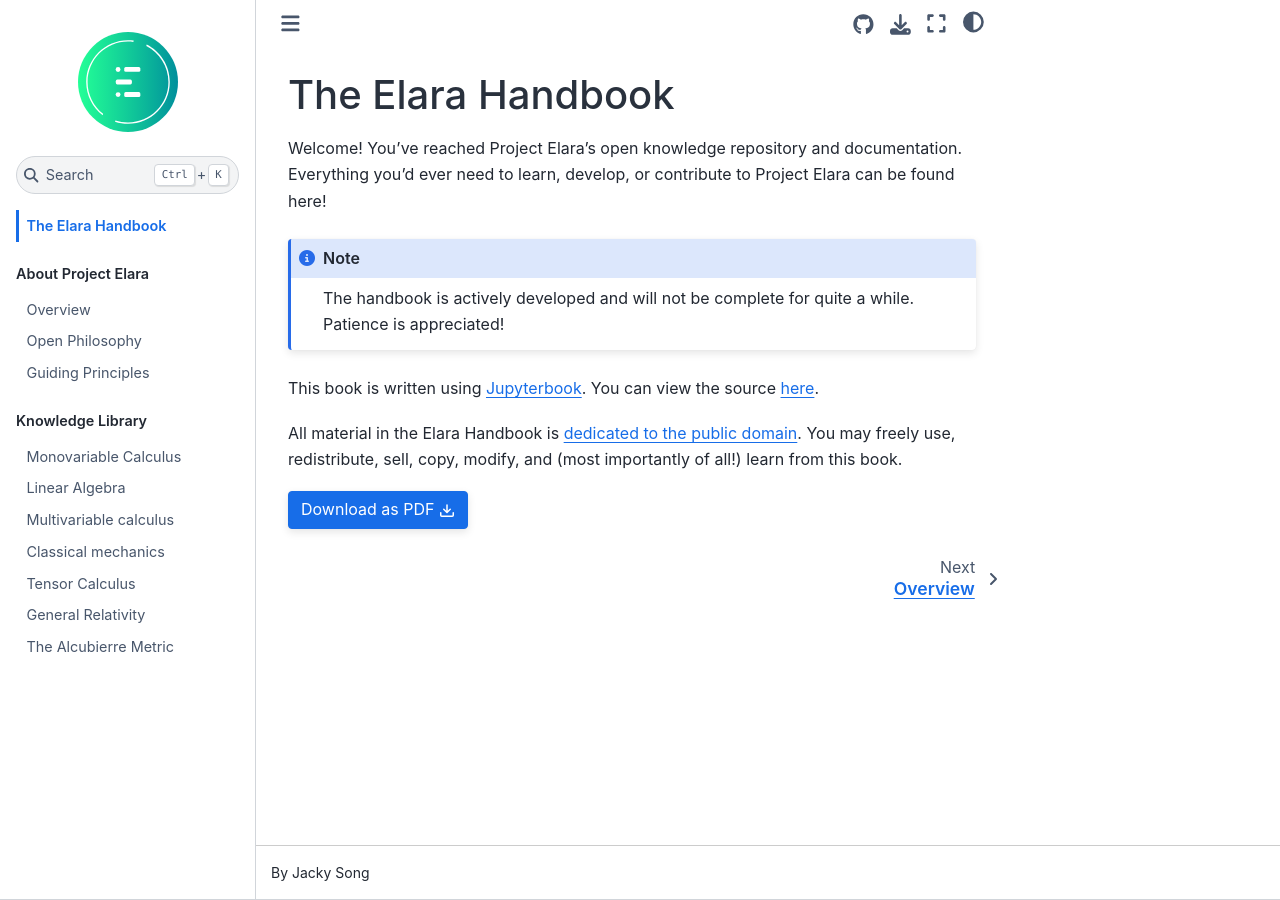
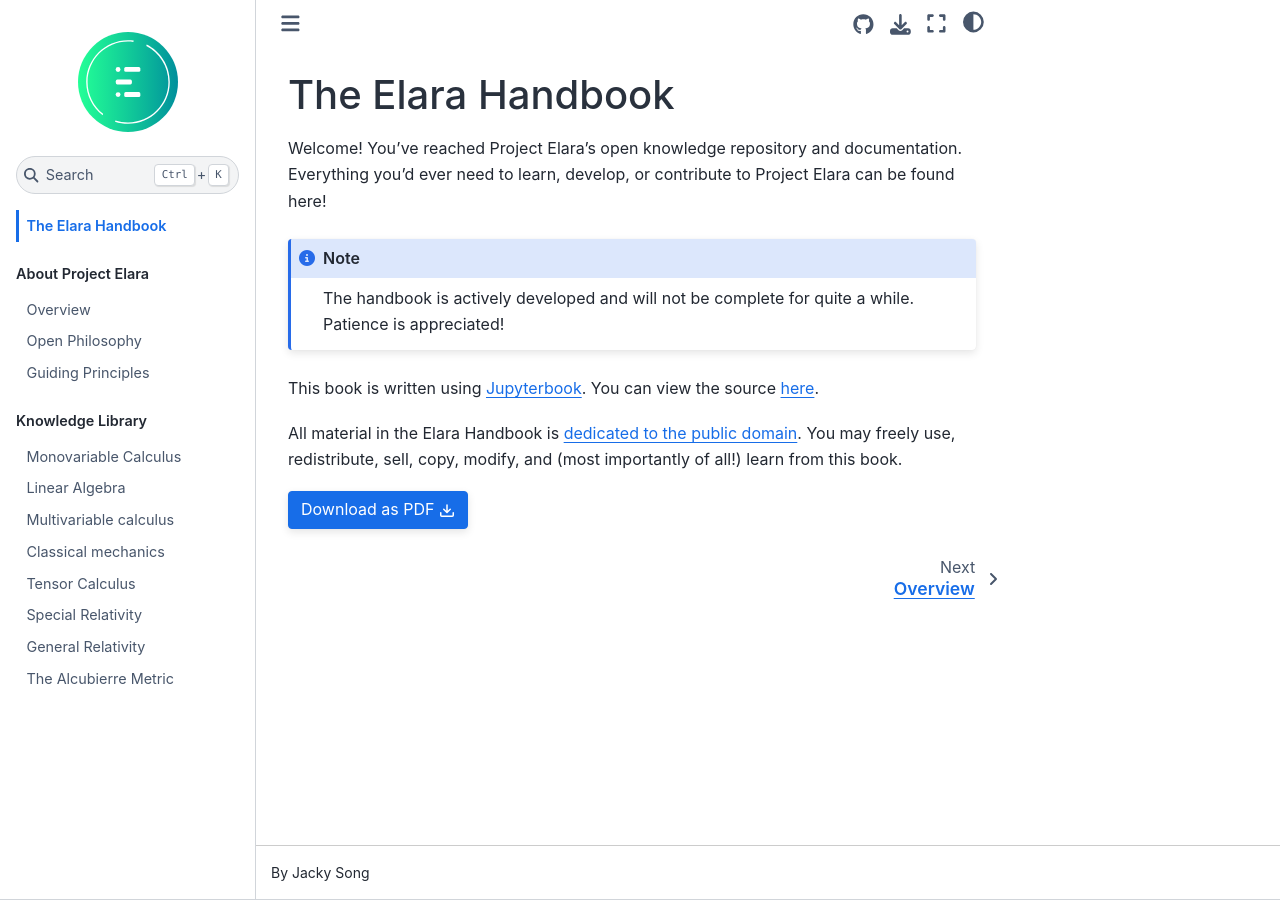
Before and after one commit to elaraproject/elara-handbook, a Jupyter Book: the page built from book/intro.md, in a window 1280 px wide. Built offline with Jupyter Book 1.0.4 settings and Sphinx 7.4.7 and the Sphinx Book theme 1.1.4, drawn with Linux system fonts in a browser that asks for light colours.

Commit message:
Added special relativity notes

```diff
--- a/book/_toc.yml
+++ b/book/_toc.yml
@@ -16,5 +16,6 @@ parts:
   - file: knowledge-library/multivariable-calculus
   - file: knowledge-library/classical-mechanics
   - file: knowledge-library/differential-geometry
+  - file: knowledge-library/special-relativity
   - file: knowledge-library/general-relativity
   - file: knowledge-library/alcubierre-metric-intro
```
Also changed, not shown: book/knowledge-library/special-relativity.ipynb (added).
